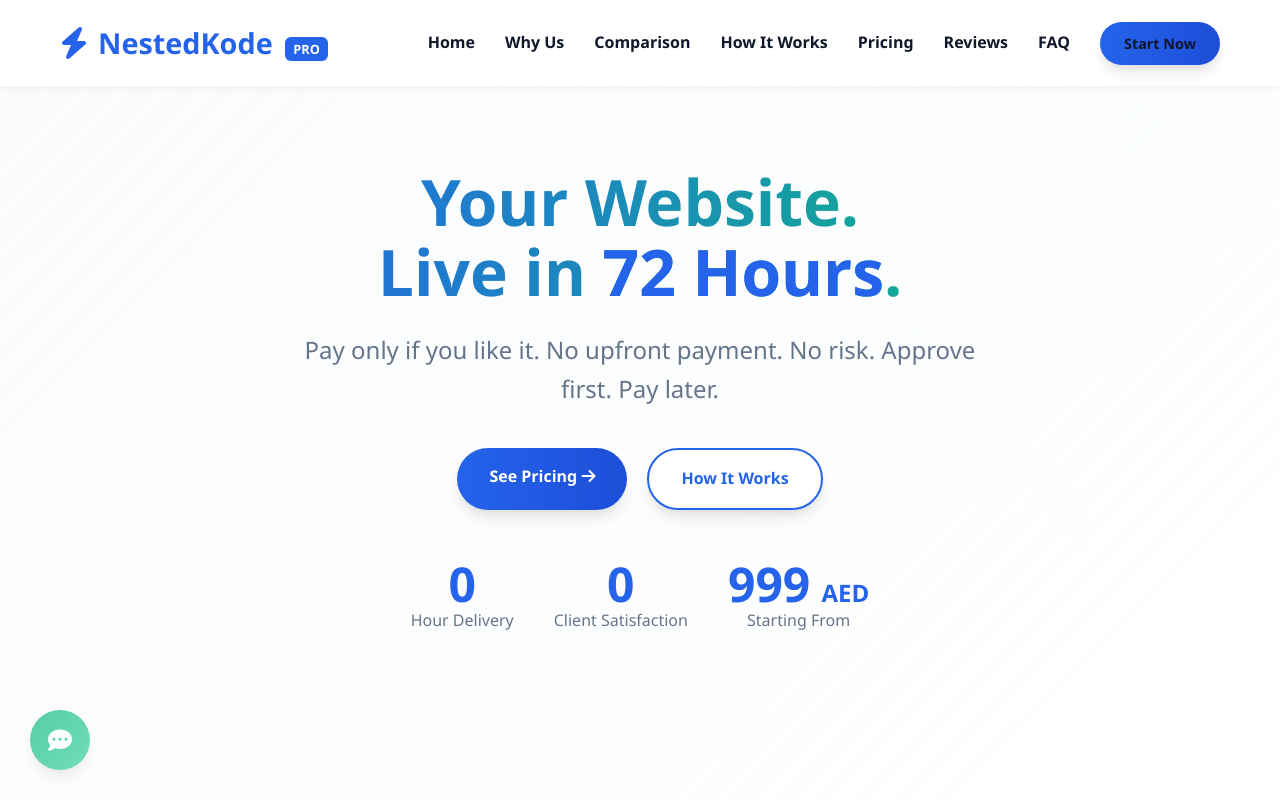
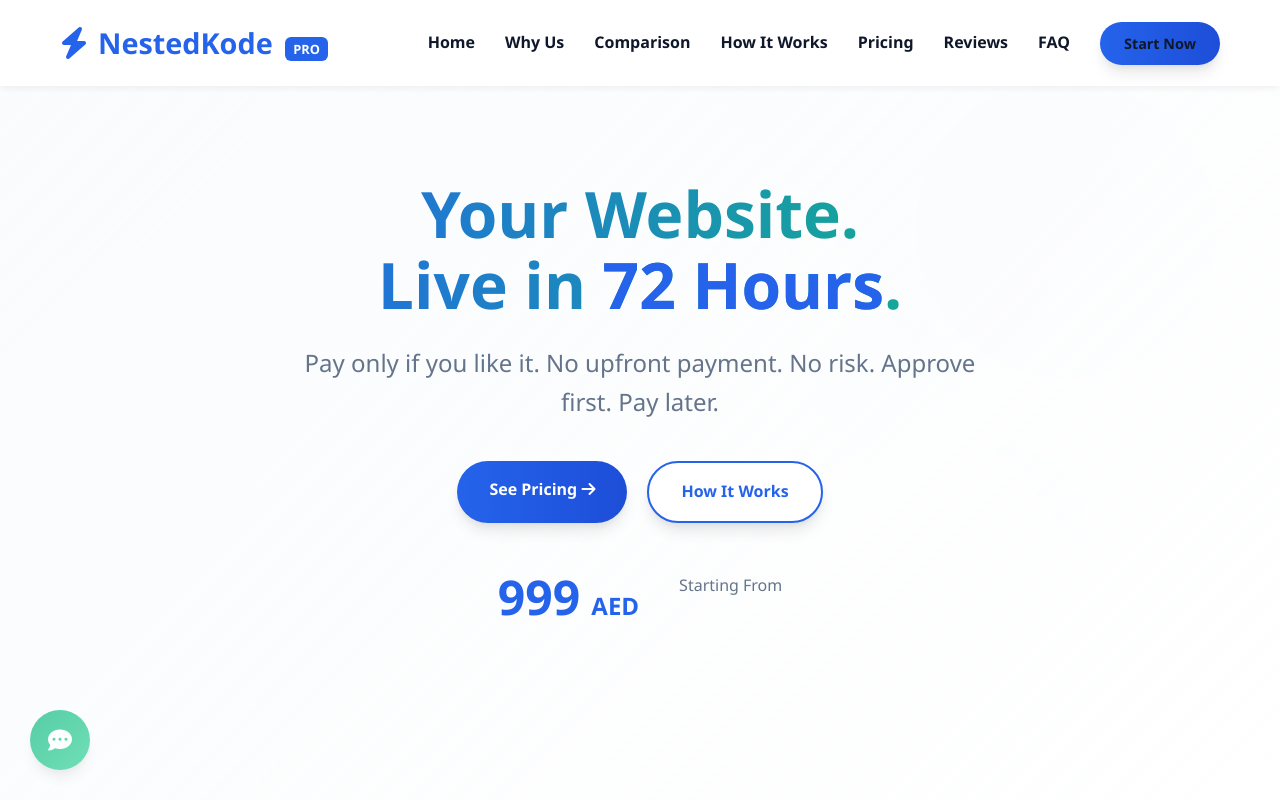
Before and after one commit to ghuser0-glitch/Nestedkode-website, a plain HTML site: page index.html in a window 1280 px wide. Shown: the top 800 px of the page. Drawn offline with Linux system fonts and the light colour scheme.

Commit message:
Update index.html

```diff
--- a/index.html
+++ b/index.html
@@ -84,15 +84,6 @@
                 </div>
 
                 <div class="hero-stats">
-                    <div class="stat animate-on-scroll">
-                        <div class="stat-number" id="counter1">0</div>
-                        <div class="stat-label">Hour Delivery</div>
-                    </div>
-                    <div class="stat animate-on-scroll">
-                        <div class="stat-number" id="counter2">0</div>
-                        <div class="stat-label">Client Satisfaction</div>
-                    </div>
-                    <div class="stat animate-on-scroll">
                         <div class="stat-number">999<span class="currency"> AED</span></div>
                         <div class="stat-label">Starting From</div>
                     </div>
@@ -691,4 +682,5 @@
 
     <script src="script.js"></script>
 </body>
+
 </html>
```
